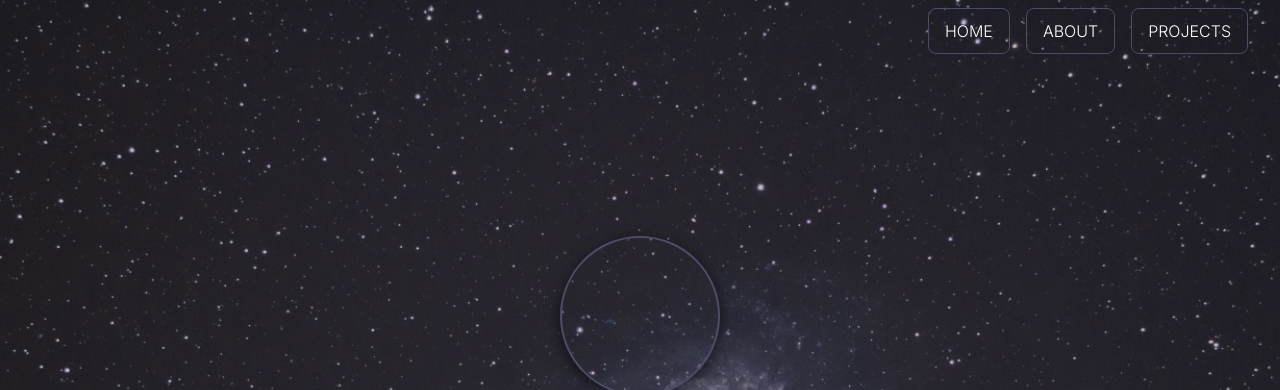
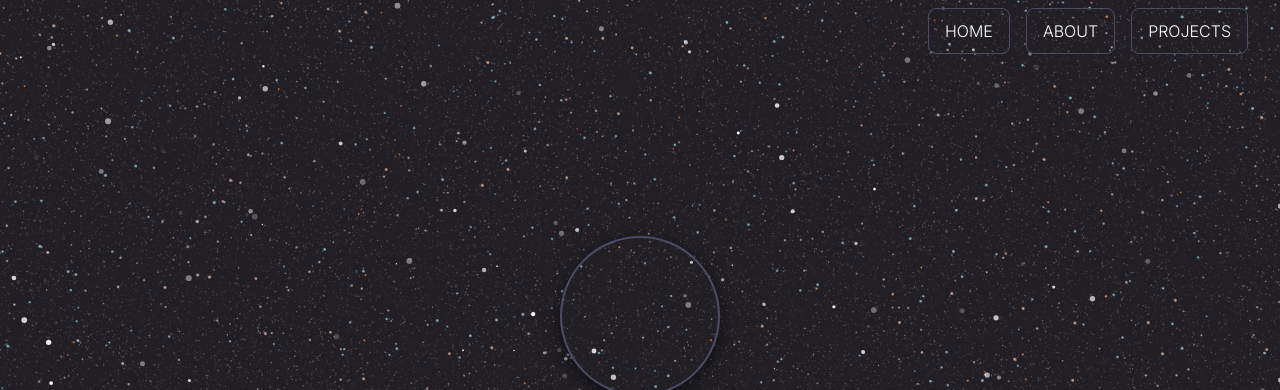
Before and after one commit to Manu146/myportfolio, a plain HTML site: page index.html in a window 1280 px wide. Shown: the top 390 px of the page. Drawn offline with Linux system fonts and the light colour scheme; files whose address does not match are found by name.

Commit message:
change background img, add particles

```diff
--- a/index.html
+++ b/index.html
@@ -16,6 +16,7 @@
   </head>
   <body>
     <section class="s1" id="home">
+      <div id="particles-js"></div>
       <div class="bg-layer">
         <nav class="main-nav">
           <button class="mobile-btn" onclick="toggleMobNav()">
@@ -170,5 +171,11 @@
       </div>
     </section>
     <script src="script.js"></script>
+    <script src="./particles.min.js" /></script>
+    <script>
+      particlesJS.load('particles-js', './particles.json', function() {
+        console.log('callback - particles.js config loaded');
+      });
+    </script>
   </body>
 </html>
--- /dev/null
+++ b/particles.json
@@ -0,0 +1,110 @@
+{
+  "particles": {
+    "number": {
+      "value": 240,
+      "density": {
+        "enable": true,
+        "value_area": 800
+      }
+    },
+    "color": {
+      "value": "#ffffff"
+    },
+    "shape": {
+      "type": "circle",
+      "stroke": {
+        "width": 0,
+        "color": "#000000"
+      },
+      "polygon": {
+        "nb_sides": 5
+      },
+      "image": {
+        "src": "img/github.svg",
+        "width": 100,
+        "height": 100
+      }
+    },
+    "opacity": {
+      "value": 1,
+      "random": true,
+      "anim": {
+        "enable": false,
+        "speed": 1,
+        "opacity_min": 0,
+        "sync": false
+      }
+    },
+    "size": {
+      "value": 3,
+      "random": true,
+      "anim": {
+        "enable": false,
+        "speed": 80,
+        "size_min": 0.1,
+        "sync": false
+      }
+    },
+    "line_linked": {
+      "enable": false,
+      "distance": 300,
+      "color": "#ffffff",
+      "opacity": 0.4,
+      "width": 2
+    },
+    "move": {
+      "enable": true,
+      "speed": 0.8,
+      "direction": "top-right",
+      "random": true,
+      "straight": false,
+      "out_mode": "out",
+      "bounce": false,
+      "attract": {
+        "enable": false,
+        "rotateX": 600,
+        "rotateY": 1200
+      }
+    }
+  },
+  "interactivity": {
+    "detect_on": "canvas",
+    "events": {
+      "onhover": {
+        "enable": false,
+        "mode": "repulse"
+      },
+      "onclick": {
+        "enable": false,
+        "mode": "push"
+      },
+      "resize": true
+    },
+    "modes": {
+      "grab": {
+        "distance": 800,
+        "line_linked": {
+          "opacity": 1
+        }
+      },
+      "bubble": {
+        "distance": 800,
+        "size": 80,
+        "duration": 2,
+        "opacity": 0.8,
+        "speed": 3
+      },
+      "repulse": {
+        "distance": 400,
+        "duration": 0.4
+      },
+      "push": {
+        "particles_nb": 4
+      },
+      "remove": {
+        "particles_nb": 2
+      }
+    }
+  },
+  "retina_detect": true
+}
--- a/style.css
+++ b/style.css
@@ -147,11 +147,22 @@ button {
 }
 
 .s1 {
-  background: url(imgs/bg.jpg);
+  background-image: linear-gradient(
+      rgba(122, 122, 122, 0.2),
+      rgba(122, 122, 122, 0.2)
+    ),
+    url(imgs/realistic_stars_no_glow.png);
   background-repeat: no-repeat;
   background-size: cover;
   height: 100vh;
   width: 100%;
+  position: relative;
+}
+
+#particles-js {
+  position: absolute;
+  width: 100%;
+  height: 100%;
 }
 
 .bg-layer {
```
Also changed, not shown: imgs/bg.jpg (deleted), imgs/bg2.jpg (deleted), imgs/icons/github-icon.svg (renamed from imgs/github-icon.svg), imgs/icons/linkedin-icon.png (renamed from imgs/linkedin-icon.png), imgs/icons/twitter-icon.svg (renamed from imgs/twitter-icon.svg), imgs/realistic_stars_no_glow.png (added), particles.min.js (added).
